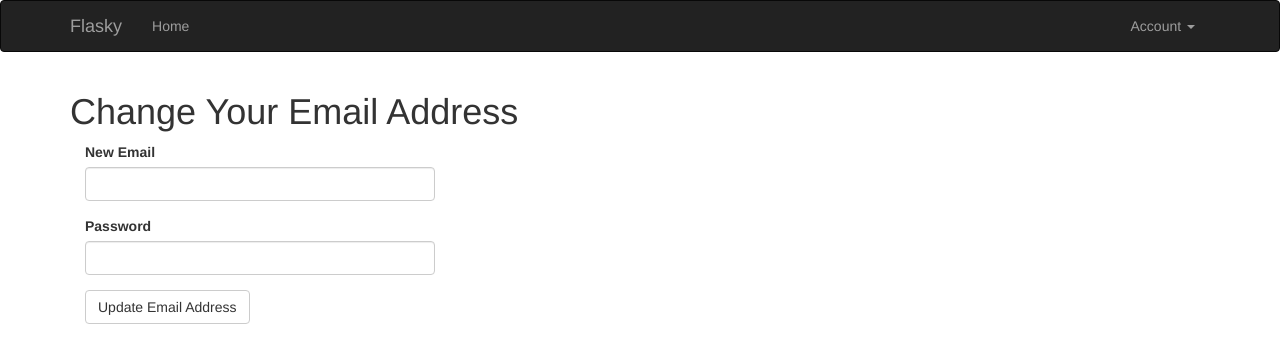
After one commit to ParkKu/Flask-Web-learning, a Flask app: page /auth/change-email in a window 1280 px wide. The commit adds this page. Shown: the top 363 px of the page. Run offline with Flask 2, Linux system fonts and the light colour scheme; a user stored in the database is signed in; tables that the repository leaves empty hold one stand-in row (values such as "Sample post"); some libraries are stand-ins or nearby versions.

Commit message:
replace email

```diff
--- a/app/auth/forms.py
+++ b/app/auth/forms.py
@@ -60,3 +60,14 @@ class PasswordResetForm(Form):
 	def validate_email(self, field):
 		if User.query.filter_by(email=field.data).first() is None:
 			raise ValidationError('Unknown email address.')
+
+
+class ChangeEmailForm(Form):
+	email = StringField(' New Email', validators=[Required(), Length(1, 64),
+											 Email()])
+	password = PasswordField('Password', validators=[Required()])
+	submit = SubmitField('Update Email Address')
+
+	def validate_email(self, field):
+		if User.query.filter_by(email=field.data).first():
+			raise ValidationError('Email already registered.')
--- a/app/auth/views.py
+++ b/app/auth/views.py
@@ -6,7 +6,7 @@ from flask_login import login_user, logout_user, login_required, \
 from . import auth
 from ..models import User
 from .forms import LoginForm, RegistrationForm, ChangePasswordForm, \
-	PasswordResetRequestForm, PasswordResetForm
+	PasswordResetRequestForm, PasswordResetForm, ChangeEmailForm
 from ..email import send_email
 from .. import db
 
@@ -132,3 +132,31 @@ def password_reset(token):
 		else:
 			return redirect(url_for('main.index'))
 	return render_template('auth/reset_password.html', form=form)
+
+
+@auth.route('/change-email', methods=['GET', 'POST'])
+@login_required
+def change_email_request():
+	form  = ChangeEmailForm()
+	if form.validate_on_submit():
+		if current_user.verify_password(form.password.data):
+			new_email = form.email.data
+			token = current_user.generate_email_change_token(new_email)
+			send_email(new_email, 'Confirm your email address',
+					   'auth/email/change_email',
+					   user=current_user, token=token)
+			flash('An email with instructions to confirm your new email '
+			  'address has been sent to you.')
+			return redirect(url_for('main.index'))
+		else:
+			flash('Invalid email or password.')
+	return render_template('auth/change_email.html', form=form)
+
+@auth.route('/change-email/<token>')
+@login_required
+def change_email(token):
+	if current_user.change_email(token):
+		flash('Your email address has been updated.')
+	else:
+		flash('Invalid request.')
+	return redirect(url_for('main.index'))
--- /dev/null
+++ b/app/templates/auth/change_email.html
@@ -0,0 +1,13 @@
+{% extends "base.html" %}
+{% import "bootstrap/wtf.html" as wtf %}
+
+{% block title %}Flasky - Change Email Address{% endblock %}
+
+{% block page_content %}
+<div class="page_header">
+	<h1>Change Your Email Address</h1>
+</div>
+<div class="col-md-4">
+	{{ wtf.quick_form(form) }}
+</div>
+{% endblock %}
--- a/app/templates/base.html
+++ b/app/templates/base.html
@@ -33,6 +33,7 @@
 					<a href="#" class="dropdown-toggle" data-toggle="dropdown">Account <b class="caret"></b></a>
 					<ul class="dropdown-menu">
 						<li><a href="{{ url_for('auth.change_password') }}">Change Password</a></li>
+						<li><a href="{{ url_for('auth.change_email_request') }}">Change Email</a></li>
 						<li><a href="{{ url_for('auth.logout') }}">Log Out</a></li>
 					</ul>
 				</li>
```
Also changed, not shown: app/models.py (+22 -0 lines), app/templates/auth/email/change_email.html (added, +7 -0 lines), app/templates/auth/email/change_email.txt (added, +11 -0 lines), tests/test_user_model.py (+29 -0 lines), data-dev.sqlite, data-test.sqlite, 4 other files.
